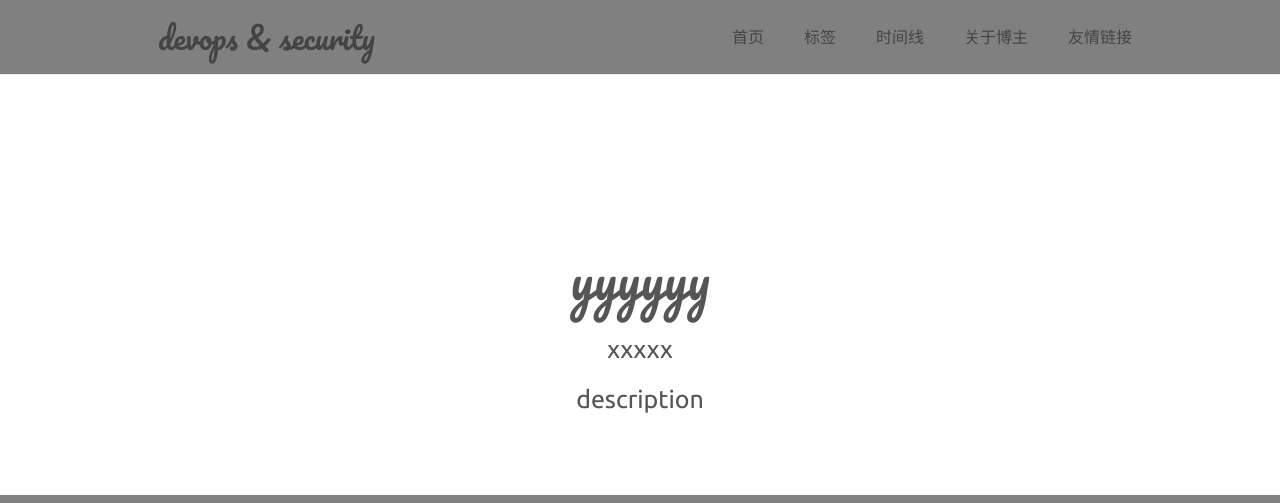
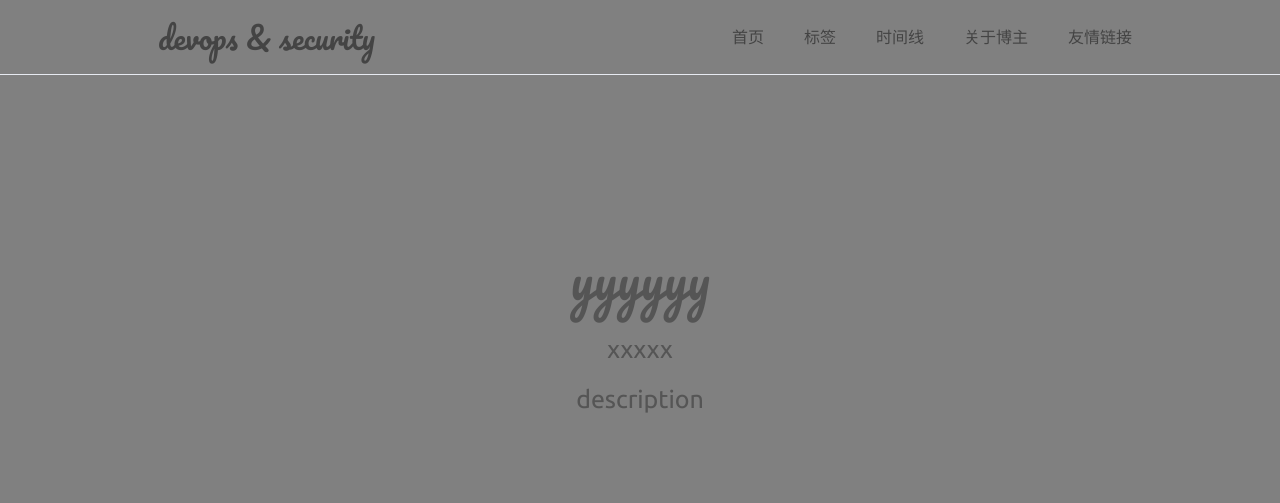
Before and after one commit to e01-cry/e01-cry.github.io, a Jekyll site: the page built from index.html, in a window 1280 px wide. Shown: the top 503 px of the page. Built offline with Jekyll 4.4.1, drawn with Linux system fonts in a browser that asks for light colours.

Commit message:
update blog

```diff
--- a/assets/css/style.css
+++ b/assets/css/style.css
@@ -105,7 +105,7 @@ a{
     max-width: 1280px;
     margin: -20px auto;
     /*background-image: url(/assets/lineart.png);*/
-    color: grey;
+    color: #555;
     background-size: 1188px 219px;
     background-repeat: no-repeat;
     background-position: top;
@@ -113,7 +113,7 @@ a{
     /*border-bottom: 1px solid #e7eaf1;*/
     position: relative;
     z-index: -1;
-    background-color: white;
+    background-color: grey;
 }
 .top svg{
   fill: blue;
```
